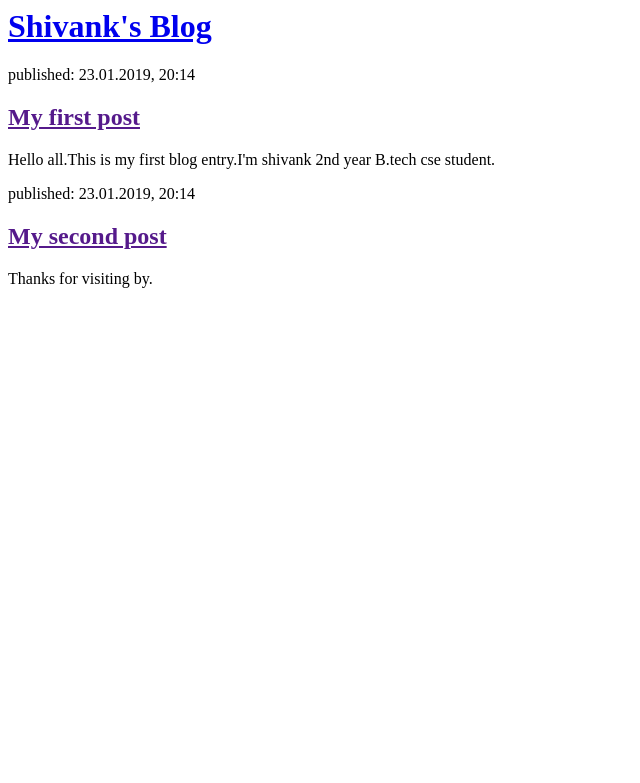
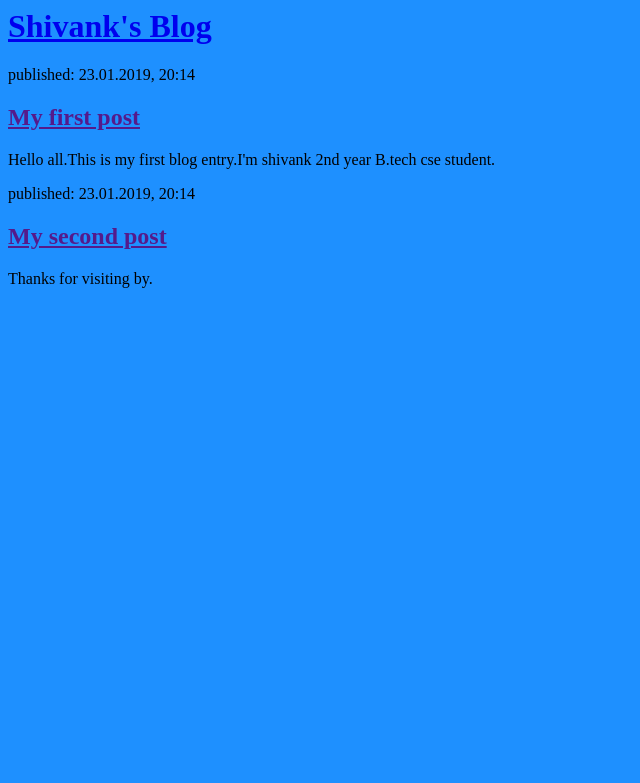
Before and after one commit to 97shivank/my-first-blog, a Django app: page / in a window 1280 px wide. Shown: the top 783 px of the page, without its empty margins (0-640 px from the left). Run offline with Django 3.2, Linux system fonts and the light colour scheme.

Commit message:
background color added

```diff
--- a/blog/templates/blog/post_list.html
+++ b/blog/templates/blog/post_list.html
@@ -2,9 +2,9 @@
     <head>
         <title>Shivank's Blog</title>
     </head>
-    <body>
+    <body style="background-color:DodgerBlue;">
         <div>
-            <h1><a href="/">Shivank's Blog</a></h1>
+            <h1 style="background-color:DodgerBlue;"><a href="/">Shivank's Blog</a></h1>
         </div>
 
         <div>
--- a/blog/views.py
+++ b/blog/views.py
@@ -1,5 +1,7 @@
 from django.shortcuts import render
+from django.utils import timezone
+from .models import Post
 
-# Create your views here.
 def post_list(request):
-    return render(request,'blog/post_list.html', {})
+    posts=Post.objects.filter(published_date__lte=timezone.now()).order_by('published_date')
+    return render(request,'blog/post_list.html', {'posts':posts})
```
